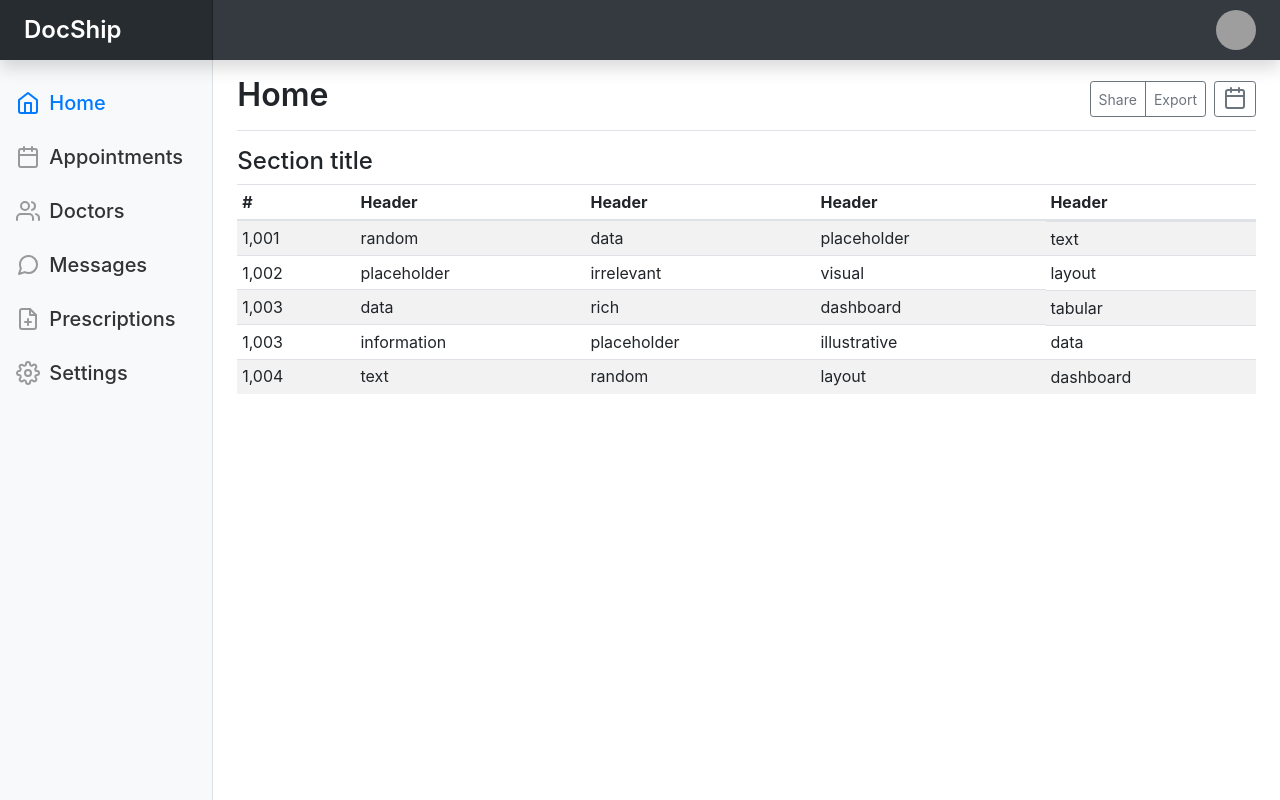
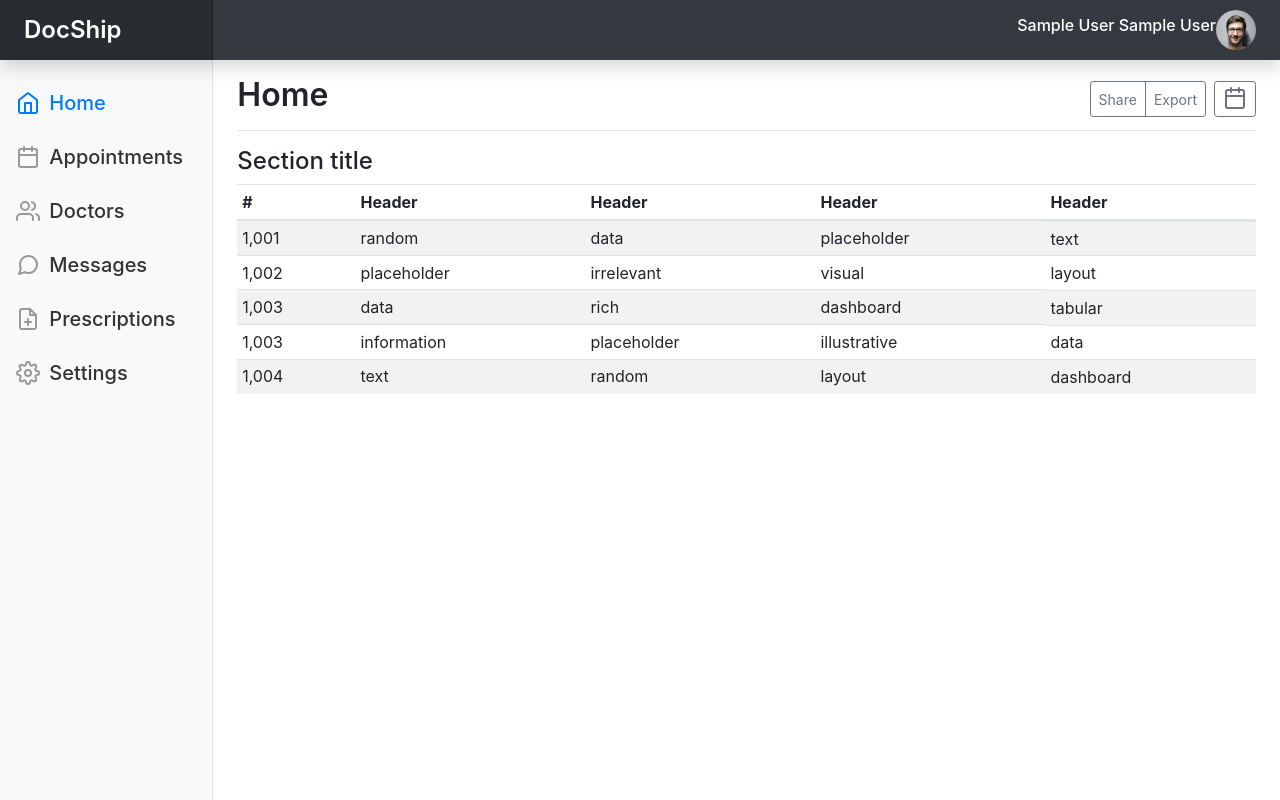
Before and after one commit to Docship/docship, a PHP site: page /patient-dashboard.html.php in a window 1280 px wide. Run offline with PHP 8.4, Linux system fonts and the light colour scheme; the visitor is signed in with stand-in values (Sample User, id 1); grey boxes are pictures that could not be loaded.

Commit message:
Add patient-dashboard image for profile picture

```diff
--- a/src/patient-dashboard.html.php
+++ b/src/patient-dashboard.html.php
@@ -1,3 +1,6 @@
+<?php
+session_start();
+?>
 <!doctype html>
 <html lang="en">
 
@@ -23,7 +26,8 @@
     </button>
 
     <div class="user-wrapper mx-2">
-      <img src="img/img1.jpg" alt="" width="40px" height="40px" />
+      <H6 style="color: white;"><?php echo $_SESSION['p_firstname']." ".$_SESSION['p_lastname']?></H6>
+      <img src="public/images/profile1.jpg" alt="" width="40px" height="40px" />
     </div>
   </nav>
 
```
Also changed, not shown: src/public/images/profile1.jpg (added).
